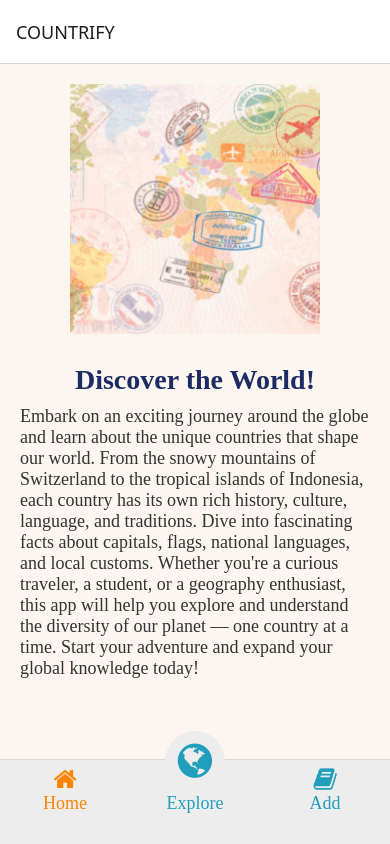
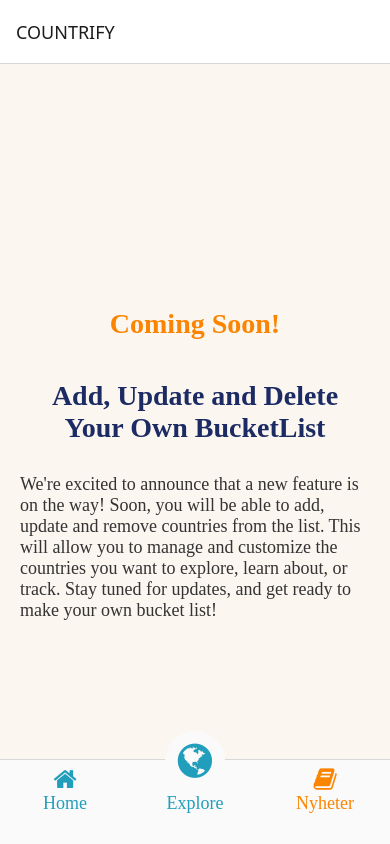
Before and after one commit to gozzde09/React-Native-TS-Countries, a React Native app: screen /Nyheter in a window 390 px wide. Built offline with nearby package versions, Linux system fonts and the light colour scheme; a web font is replaced by a local one.

Commit message:
update nyheter

```diff
--- a/App.jsx
+++ b/App.jsx
@@ -16,7 +16,7 @@ import * as Font from "expo-font";
 
 import Home from "./screens/Home";
 import Explore from "./screens/Explore";
-import Add from "./screens/Add";
+import Nyheter from "./screens/Add";
 
 const Stack = createNativeStackNavigator();
 const Tab = createBottomTabNavigator();
@@ -58,7 +58,7 @@ function TabNav() {
         screenOptions={({ route }) => ({
           tabBarStyle: {
             position: "absolute",
-            backgroundColor: "#ededed",
+            backgroundColor: "#FAFAFA",
             height: 85,
           },
           tabBarIcon: ({ size, color }) => {
@@ -68,7 +68,7 @@ function TabNav() {
             } else if (route.name === "Explore") {
               iconName = "globe";
               size = 40;
-            } else if (route.name === "Add") {
+            } else if (route.name === "Nyheter") {
               iconName = "book";
             }
             return (
@@ -100,8 +100,8 @@ function TabNav() {
           options={{ headerShown: false }}
         />
         <Tab.Screen
-          name='Add'
-          component={Add}
+          name='Nyheter'
+          component={Nyheter}
           options={{ headerShown: false }}
         />
       </Tab.Navigator>
@@ -114,7 +114,7 @@ const styles = StyleSheet.create({
     justifyContent: "center",
   },
   exploreIconContainer: {
-    backgroundColor: "#ededed",
+    backgroundColor: "#FAFAFA",
     borderRadius: 30,
     bottom: 2,
     height: 60,
--- a/screens/Add.tsx
+++ b/screens/Add.tsx
@@ -1,7 +1,7 @@
 import React from "react";
 import { Text, StyleSheet, ScrollView, View } from "react-native";
 
-export default function Add() {
+export default function Nyheter() {
   return (
     <ScrollView contentContainerStyle={styles.container}>
       <View style={styles.textContainer}>
--- a/screens/Explore.tsx
+++ b/screens/Explore.tsx
@@ -105,7 +105,7 @@ const styles = StyleSheet.create({
     color: "#1C2B63",
     fontSize: 26,
     alignSelf: "center",
-    marginTop: 10,
+    marginVertical: 10,
     fontWeight: "bold",
   },
   text: {
```
